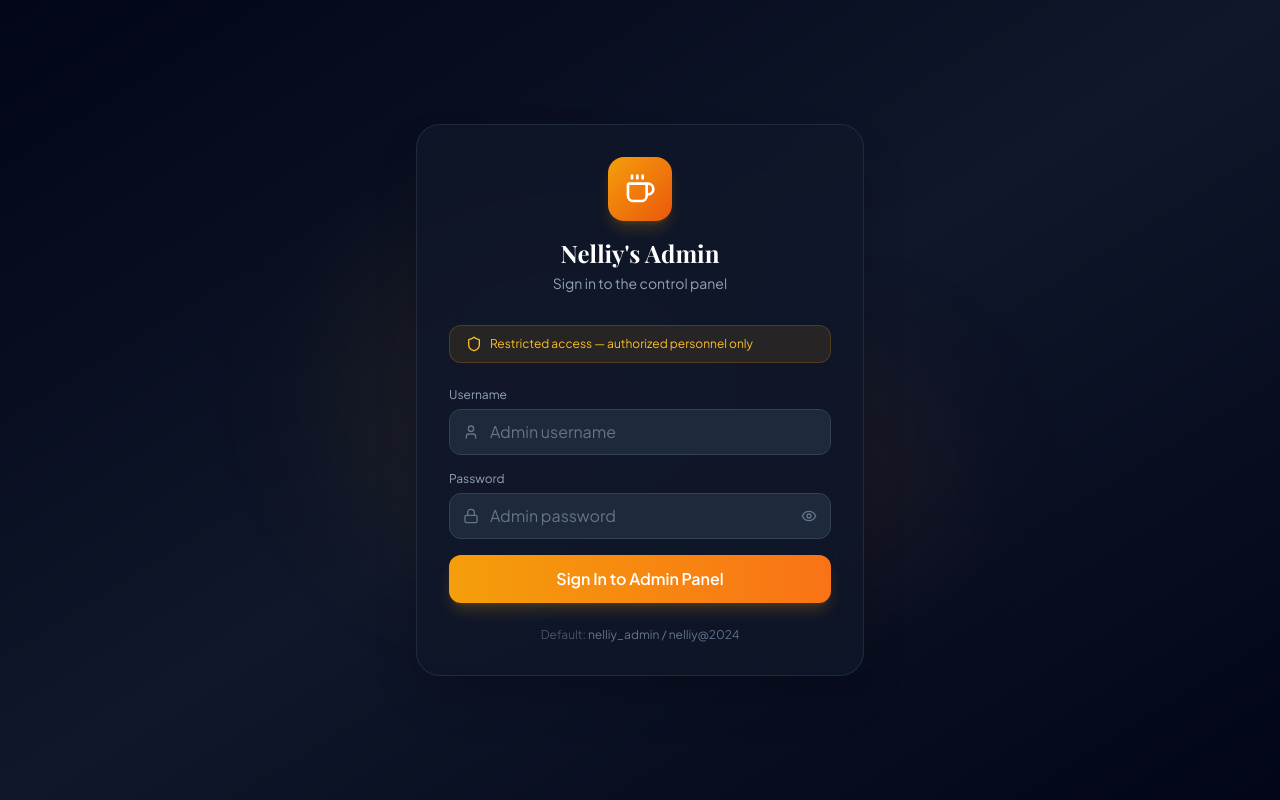
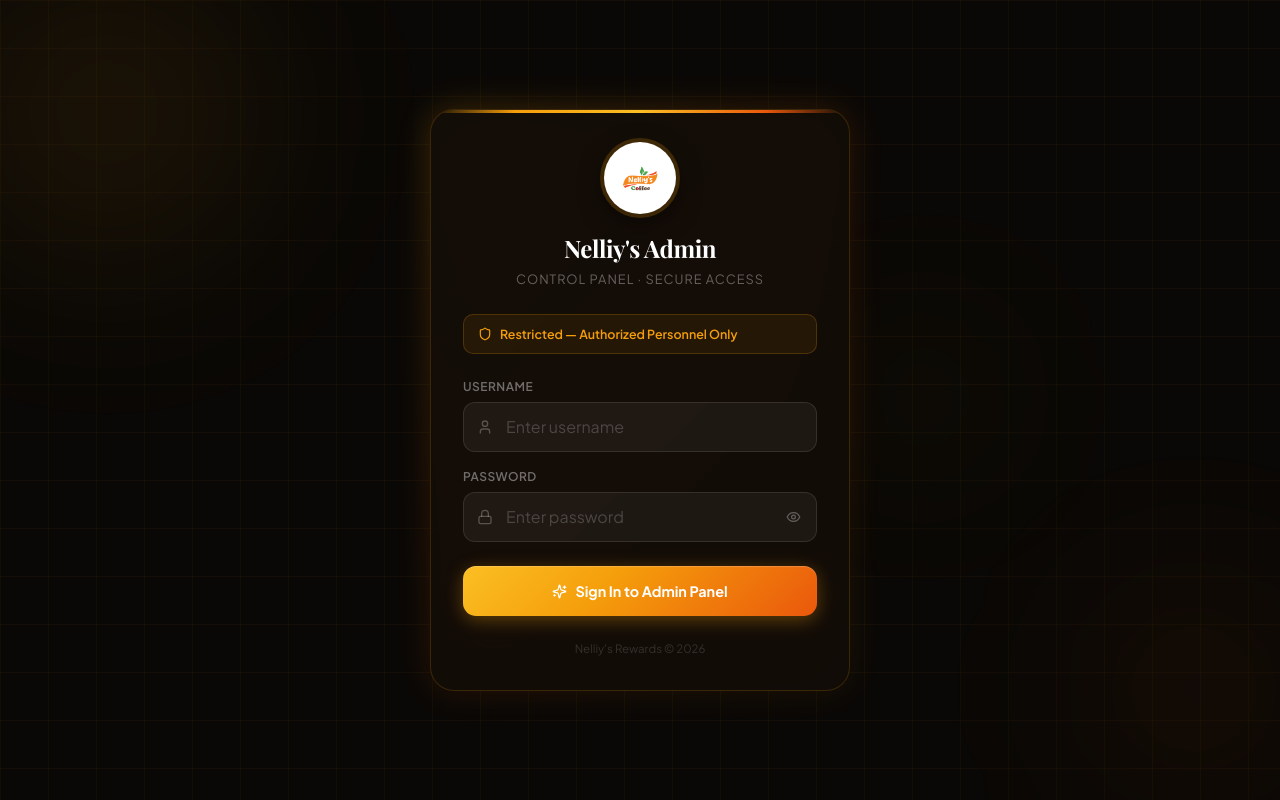
Before and after one commit to ezerahailu4-boop/nelliys-reward-web, a Next.js app: page /admin/login in a window 1280 px wide. Built offline with nearby package versions, Linux system fonts and the light colour scheme; a web font is replaced by a local one.

Commit message:
upgrade: premium admin login — real logo, animations, no leaked credentials, modern dark design

```diff
--- a/src/app/admin/login/page.tsx
+++ b/src/app/admin/login/page.tsx
@@ -3,7 +3,8 @@
 import { useState } from 'react'
 import { useRouter } from 'next/navigation'
 import { motion } from 'framer-motion'
-import { Coffee, Lock, User, Eye, EyeOff, Loader2, Shield } from 'lucide-react'
+import Image from 'next/image'
+import { Lock, User, Eye, EyeOff, Loader2, Shield, Sparkles } from 'lucide-react'
 import { toast } from 'sonner'
 
 export default function AdminLoginPage() {
@@ -12,6 +13,7 @@
   const [password, setPassword] = useState('')
   const [showPassword, setShowPassword] = useState(false)
   const [loading, setLoading] = useState(false)
+  const [focusField, setFocusField] = useState<string | null>(null)
 
   const handleSubmit = async (e: React.FormEvent) => {
     e.preventDefault()
@@ -28,13 +30,12 @@
         return
       }
       localStorage.setItem('admin_token', data.token)
-      // Verify it was saved
       const saved = localStorage.getItem('admin_token')
       if (!saved) {
         toast.error('Could not save session. Check browser settings.')
         return
       }
-      toast.success('Welcome back, Admin!')
+      toast.success('Welcome back!')
       window.location.href = '/admin'
     } catch {
       toast.error('Something went wrong')
@@ -44,90 +45,304 @@
   }
 
   return (
-    <div className="min-h-screen bg-gradient-to-br from-slate-950 via-slate-900 to-slate-950 flex items-center justify-center p-4">
-      {/* Background orbs */}
-      <div className="absolute inset-0 overflow-hidden pointer-events-none">
-        <div className="absolute top-1/4 left-1/4 w-96 h-96 bg-amber-500/5 rounded-full blur-3xl" />
-        <div className="absolute bottom-1/4 right-1/4 w-64 h-64 bg-orange-500/5 rounded-full blur-3xl" />
+    <div className="admin-login-root">
+      {/* Animated background */}
+      <div className="admin-login-bg" aria-hidden="true">
+        <div className="admin-login-orb admin-login-orb--1" />
+        <div className="admin-login-orb admin-login-orb--2" />
+        <div className="admin-login-orb admin-login-orb--3" />
+        <div className="admin-login-grid" />
       </div>
 
       <motion.div
-        initial={{ opacity: 0, y: 24, scale: 0.97 }}
+        initial={{ opacity: 0, y: 28, scale: 0.96 }}
         animate={{ opacity: 1, y: 0, scale: 1 }}
-        transition={{ duration: 0.4 }}
-        className="relative w-full max-w-md"
+        transition={{ duration: 0.45, ease: [0.34, 1.56, 0.64, 1] }}
+        className="admin-login-card-wrap"
       >
-        {/* Card */}
-        <div className="bg-slate-900/80 backdrop-blur-xl border border-slate-700/50 rounded-3xl p-8 shadow-2xl">
-          {/* Logo */}
-          <div className="text-center mb-8">
-            <div className="w-16 h-16 bg-gradient-to-br from-amber-500 to-orange-600 rounded-2xl flex items-center justify-center mx-auto mb-4 shadow-lg shadow-amber-500/20">
-              <Coffee className="w-8 h-8 text-white" />
-            </div>
-            <h1 className="text-2xl font-bold text-white">Nelliy's Admin</h1>
-            <p className="text-slate-400 text-sm mt-1">Sign in to the control panel</p>
+        {/* Glow ring behind card */}
+        <div className="admin-login-card-glow" aria-hidden="true" />
+
+        <div className="admin-login-card">
+          {/* Top stripe */}
+          <div className="admin-login-stripe" aria-hidden="true" />
+
+          {/* Header */}
+          <div className="admin-login-header">
+            <motion.div
+              className="admin-login-logo"
+              whileHover={{ rotate: 8, scale: 1.06 }}
+              transition={{ type: 'spring', stiffness: 300 }}
+            >
+              <Image
+                src="/Nelliys Logo Coffee-01.png"
+                alt="Nelliy's Coffee"
+                width={44}
+                height={44}
+                style={{ objectFit: 'contain', borderRadius: '50%' }}
+                priority
+              />
+            </motion.div>
+            <h1 className="admin-login-title">Nelliy&apos;s Admin</h1>
+            <p className="admin-login-subtitle">Control Panel · Secure Access</p>
           </div>
 
           {/* Security badge */}
-          <div className="flex items-center gap-2 bg-amber-500/10 border border-amber-500/20 rounded-xl px-4 py-2.5 mb-6">
-            <Shield className="w-4 h-4 text-amber-400 flex-shrink-0" />
-            <p className="text-amber-400 text-xs">Restricted access — authorized personnel only</p>
+          <div className="admin-login-badge">
+            <Shield className="admin-login-badge-icon" size={14} />
+            <span>Restricted — Authorized Personnel Only</span>
           </div>
 
-          <form onSubmit={handleSubmit} className="space-y-4">
+          {/* Form */}
+          <form onSubmit={handleSubmit} className="admin-login-form">
             {/* Username */}
-            <div>
-              <label className="text-slate-400 text-xs mb-1.5 block">Username</label>
-              <div className="relative">
-                <User className="absolute left-3.5 top-1/2 -translate-y-1/2 w-4 h-4 text-slate-500" />
+            <div className={`admin-login-field${focusField === 'user' ? ' is-focused' : ''}`}>
+              <label className="admin-login-label">Username</label>
+              <div className="admin-login-input-wrap">
+                <User size={16} className="admin-login-input-icon" />
                 <input
                   type="text"
                   value={username}
                   onChange={e => setUsername(e.target.value)}
-                  placeholder="Admin username"
+                  onFocus={() => setFocusField('user')}
+                  onBlur={() => setFocusField(null)}
+                  placeholder="Enter username"
                   required
-                  className="w-full bg-slate-800 border border-slate-700 rounded-xl pl-10 pr-4 py-3 text-white placeholder:text-slate-500 focus:outline-none focus:border-amber-500 transition-colors text-sm"
+                  autoComplete="username"
+                  className="admin-login-input"
                 />
               </div>
             </div>
 
             {/* Password */}
-            <div>
-              <label className="text-slate-400 text-xs mb-1.5 block">Password</label>
-              <div className="relative">
-                <Lock className="absolute left-3.5 top-1/2 -translate-y-1/2 w-4 h-4 text-slate-500" />
+            <div className={`admin-login-field${focusField === 'pass' ? ' is-focused' : ''}`}>
+              <label className="admin-login-label">Password</label>
+              <div className="admin-login-input-wrap">
+                <Lock size={16} className="admin-login-input-icon" />
                 <input
                   type={showPassword ? 'text' : 'password'}
                   value={password}
                   onChange={e => setPassword(e.target.value)}
-                  placeholder="Admin password"
+                  onFocus={() => setFocusField('pass')}
+                  onBlur={() => setFocusField(null)}
+                  placeholder="Enter password"
                   required
-                  className="w-full bg-slate-800 border border-slate-700 rounded-xl pl-10 pr-12 py-3 text-white placeholder:text-slate-500 focus:outline-none focus:border-amber-500 transition-colors text-sm"
+                  autoComplete="current-password"
+                  className="admin-login-input"
                 />
                 <button
                   type="button"
                   onClick={() => setShowPassword(!showPassword)}
-                  className="absolute right-3.5 top-1/2 -translate-y-1/2 text-slate-500 hover:text-slate-300 transition-colors"
+                  className="admin-login-eye"
+                  aria-label={showPassword ? 'Hide password' : 'Show password'}
                 >
-                  {showPassword ? <EyeOff className="w-4 h-4" /> : <Eye className="w-4 h-4" />}
+                  {showPassword ? <EyeOff size={15} /> : <Eye size={15} />}
                 </button>
               </div>
             </div>
 
-            <button
+            {/* Submit */}
+            <motion.button
               type="submit"
               disabled={loading}
-              className="w-full h-12 bg-gradient-to-r from-amber-500 to-orange-500 hover:from-amber-600 hover:to-orange-600 disabled:opacity-50 text-white font-semibold rounded-xl transition-all shadow-lg shadow-amber-500/20 flex items-center justify-center gap-2 mt-2"
+              className="admin-login-btn"
+              whileHover={{ scale: loading ? 1 : 1.02 }}
+              whileTap={{ scale: loading ? 1 : 0.98 }}
             >
-              {loading ? <Loader2 className="w-5 h-5 animate-spin" /> : 'Sign In to Admin Panel'}
-            </button>
+              {loading ? (
+                <Loader2 size={18} className="admin-login-spinner" />
+              ) : (
+                <>
+                  <Sparkles size={15} />
+                  Sign In to Admin Panel
+                </>
+              )}
+            </motion.button>
           </form>
 
-          <p className="text-center text-slate-600 text-xs mt-6">
-            Default: <span className="text-slate-500">nelliy_admin / nelliy@2024</span>
+          {/* Footer */}
+          <p className="admin-login-footer">
+            Nelliy&apos;s Rewards &copy; {new Date().getFullYear()}
           </p>
         </div>
       </motion.div>
+
+      <style>{`
+        .admin-login-root {
+          min-height: 100vh;
+          display: flex;
+          align-items: center;
+          justify-content: center;
+          padding: 1rem;
+          background: #0a0806;
+          position: relative;
+          overflow: hidden;
+          font-family: 'Plus Jakarta Sans', system-ui, sans-serif;
+        }
+
+        /* ── Animated background ── */
+        .admin-login-bg {
+          position: absolute; inset: 0; pointer-events: none;
+        }
+        .admin-login-orb {
+          position: absolute; border-radius: 50%;
+          filter: blur(80px); animation: orb-float 8s ease-in-out infinite;
+        }
+        .admin-login-orb--1 {
+          width: 420px; height: 420px; top: -10%; left: -8%;
+          background: radial-gradient(circle, rgba(245,158,11,0.12), transparent 70%);
+          animation-delay: 0s;
+        }
+        .admin-login-orb--2 {
+          width: 300px; height: 300px; bottom: -5%; right: -5%;
+          background: radial-gradient(circle, rgba(234,88,12,0.1), transparent 70%);
+          animation-delay: -3s;
+        }
+        .admin-login-orb--3 {
+          width: 200px; height: 200px; top: 40%; right: 20%;
+          background: radial-gradient(circle, rgba(251,191,36,0.07), transparent 70%);
+          animation-delay: -6s;
+        }
+        @keyframes orb-float {
+          0%, 100% { transform: translateY(0) scale(1); }
+          50%       { transform: translateY(-24px) scale(1.05); }
+        }
+        .admin-login-grid {
+          position: absolute; inset: 0;
+          background-image:
+            linear-gradient(rgba(245,158,11,0.04) 1px, transparent 1px),
+            linear-gradient(90deg, rgba(245,158,11,0.04) 1px, transparent 1px);
+          background-size: 48px 48px;
+        }
+
+        /* ── Card wrap ── */
+        .admin-login-card-wrap {
+          position: relative; width: 100%; max-width: 420px;
+        }
+        .admin-login-card-glow {
+          position: absolute; inset: -2px; border-radius: 28px;
+          background: linear-gradient(135deg, rgba(245,158,11,0.3), rgba(234,88,12,0.2), rgba(245,158,11,0.1));
+          filter: blur(16px); z-index: 0; opacity: 0.7;
+        }
+
+        /* ── Card ── */
+        .admin-login-card {
+          position: relative; z-index: 1;
+          background: rgba(18,13,8,0.92);
+          border: 1px solid rgba(245,158,11,0.18);
+          border-radius: 24px;
+          padding: 2rem;
+          backdrop-filter: blur(24px);
+          overflow: hidden;
+        }
+
+        .admin-login-stripe {
+          position: absolute; top: 0; left: 0; right: 0; height: 3px;
+          background: linear-gradient(90deg, transparent, #f59e0b 20%, #fbbf24 50%, #ea580c 80%, transparent);
+        }
+
+        /* ── Header ── */
+        .admin-login-header {
+          text-align: center; margin-bottom: 1.5rem;
+        }
+        .admin-login-logo {
+          width: 72px; height: 72px; border-radius: 50%;
+          background: white;
+          display: flex; align-items: center; justify-content: center;
+          margin: 0 auto 1rem;
+          box-shadow:
+            0 0 0 4px rgba(245,158,11,0.2),
+            0 8px 24px rgba(0,0,0,0.5);
+          cursor: pointer; overflow: hidden;
+        }
+        .admin-login-title {
+          font-size: 1.5rem; font-weight: 800;
+          color: #fff; letter-spacing: -0.02em; margin-bottom: 4px;
+        }
+        .admin-login-subtitle {
+          font-size: 0.8rem; color: rgba(255,255,255,0.35);
+          letter-spacing: 1px; text-transform: uppercase;
+        }
+
+        /* ── Security badge ── */
+        .admin-login-badge {
+          display: flex; align-items: center; gap: 8px;
+          background: rgba(245,158,11,0.08);
+          border: 1px solid rgba(245,158,11,0.2);
+          border-radius: 10px; padding: 10px 14px;
+          margin-bottom: 1.5rem;
+          color: #f59e0b; font-size: 0.78rem; font-weight: 600;
+        }
+        .admin-login-badge-icon { flex-shrink: 0; }
+
+        /* ── Form ── */
+        .admin-login-form { display: flex; flex-direction: column; gap: 1rem; }
+
+        .admin-login-field { display: flex; flex-direction: column; gap: 6px; }
+
+        .admin-login-label {
+          font-size: 0.75rem; font-weight: 600;
+          color: rgba(255,255,255,0.4); letter-spacing: 0.5px;
+          text-transform: uppercase;
+        }
+        .admin-login-field.is-focused .admin-login-label { color: #f59e0b; }
+
+        .admin-login-input-wrap {
+          position: relative;
+        }
+        .admin-login-input-icon {
+          position: absolute; left: 14px; top: 50%; transform: translateY(-50%);
+          color: rgba(255,255,255,0.25); pointer-events: none;
+          transition: color 0.18s;
+        }
+        .admin-login-field.is-focused .admin-login-input-icon { color: #f59e0b; }
+
+        .admin-login-input {
+          width: 100%;
+          background: rgba(255,255,255,0.05);
+          border: 1.5px solid rgba(255,255,255,0.1);
+          border-radius: 12px;
+          padding: 12px 14px 12px 42px;
+          color: white; font-size: 0.9rem;
+          outline: none;
+          transition: border-color 0.18s, background 0.18s;
+        }
+        .admin-login-input::placeholder { color: rgba(255,255,255,0.2); }
+        .admin-login-input:focus {
+          border-color: #f59e0b;
+          background: rgba(245,158,11,0.06);
+        }
+
+        .admin-login-eye {
+          position: absolute; right: 14px; top: 50%; transform: translateY(-50%);
+          background: transparent; border: none; cursor: pointer;
+          color: rgba(255,255,255,0.3); transition: color 0.18s; padding: 2px;
+        }
+        .admin-login-eye:hover { color: rgba(255,255,255,0.7); }
+
+        /* ── Submit button ── */
+        .admin-login-btn {
+          width: 100%; height: 50px; border: none; cursor: pointer;
+          display: flex; align-items: center; justify-content: center; gap: 8px;
+          border-radius: 13px; font-size: 0.9rem; font-weight: 700; color: white;
+          background: linear-gradient(135deg, #fbbf24 0%, #f59e0b 40%, #ea580c 100%);
+          box-shadow: 0 4px 18px rgba(245,158,11,0.35), inset 0 1px 1px rgba(255,255,255,0.2);
+          transition: box-shadow 0.18s, opacity 0.18s;
+          margin-top: 0.5rem;
+        }
+        .admin-login-btn:disabled { opacity: 0.6; cursor: not-allowed; }
+        .admin-login-btn:not(:disabled):hover {
+          box-shadow: 0 6px 24px rgba(245,158,11,0.5);
+        }
+        .admin-login-spinner { animation: spin 0.8s linear infinite; }
+        @keyframes spin { to { transform: rotate(360deg); } }
+
+        /* ── Footer ── */
+        .admin-login-footer {
+          text-align: center; font-size: 0.72rem;
+          color: rgba(255,255,255,0.15); margin-top: 1.5rem;
+        }
+      `}</style>
     </div>
   )
 }
```
